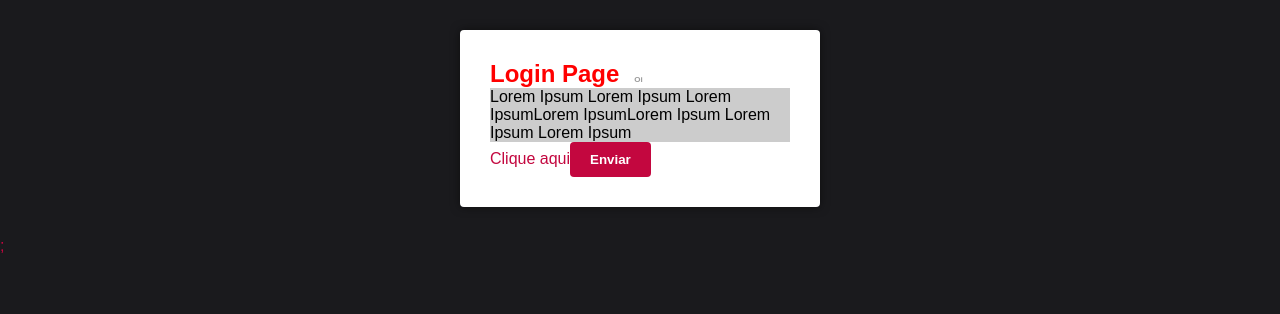
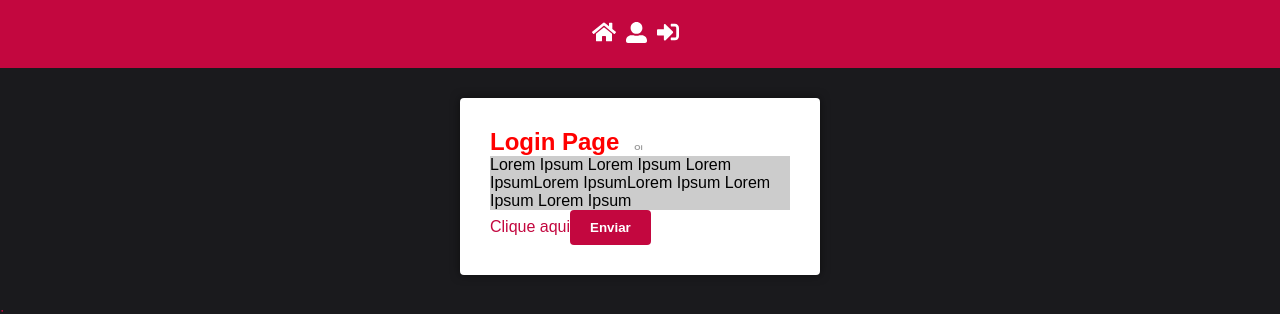
Before and after one commit to Lul4t3ch/escola-react-app, a React (Create React App) app: page / in a window 1280 px wide. Shown: the top 314 px of the page. Built offline with nearby package versions, Linux system fonts and the light colour scheme.

Commit message:
configurando as cores da aplicação

```diff
--- a/package.json
+++ b/package.json
@@ -8,6 +8,7 @@
     "@testing-library/user-event": "^13.5.0",
     "react": "^18.2.0",
     "react-dom": "^18.2.0",
+    "react-icons": "^4.8.0",
     "react-scripts": "5.0.1",
     "styled-components": "^6.0.0-rc.1",
     "web-vitals": "^2.1.4"
--- a/src/App.js
+++ b/src/App.js
@@ -1,10 +1,12 @@
 import React from 'react';
 import Login from './pages/Login';
 import GlobalStyle from './styles/GlobalStyle';
+import Header from './components/Header';
 
 function App() {
   return (
     <>
+      <Header />
       <Login />
       <GlobalStyle />;
     </>
--- /dev/null
+++ b/src/components/Header/index.js
@@ -0,0 +1,20 @@
+import React from 'react';
+import { FaHome, FaSignInAlt, FaUserAlt } from 'react-icons/fa';
+import { Nav } from './styled';
+
+export default function Header() {
+  return (
+    <Nav>
+      {' '}
+      <a href="">
+        <FaHome size={24} />
+      </a>
+      <a href="">
+        <FaUserAlt size={21} />
+      </a>
+      <a href="">
+        <FaSignInAlt size={22} />
+      </a>
+    </Nav>
+  );
+}
--- /dev/null
+++ b/src/components/Header/styled.js
@@ -0,0 +1,16 @@
+import styled from 'styled-components';
+import { primaryColor } from '../../config/colors';
+
+export const Nav = styled.nav`
+  background: ${primaryColor};
+  padding: 20px;
+  display: flex;
+  align-items: center;
+  justify-content: center;
+
+  a {
+    color: #fff;
+    margin: 0 10px 0 0;
+    font-weight: bold;
+  }
+`;
```
Also changed, not shown: 1 other file (tests, documents, lock files or other folders).
